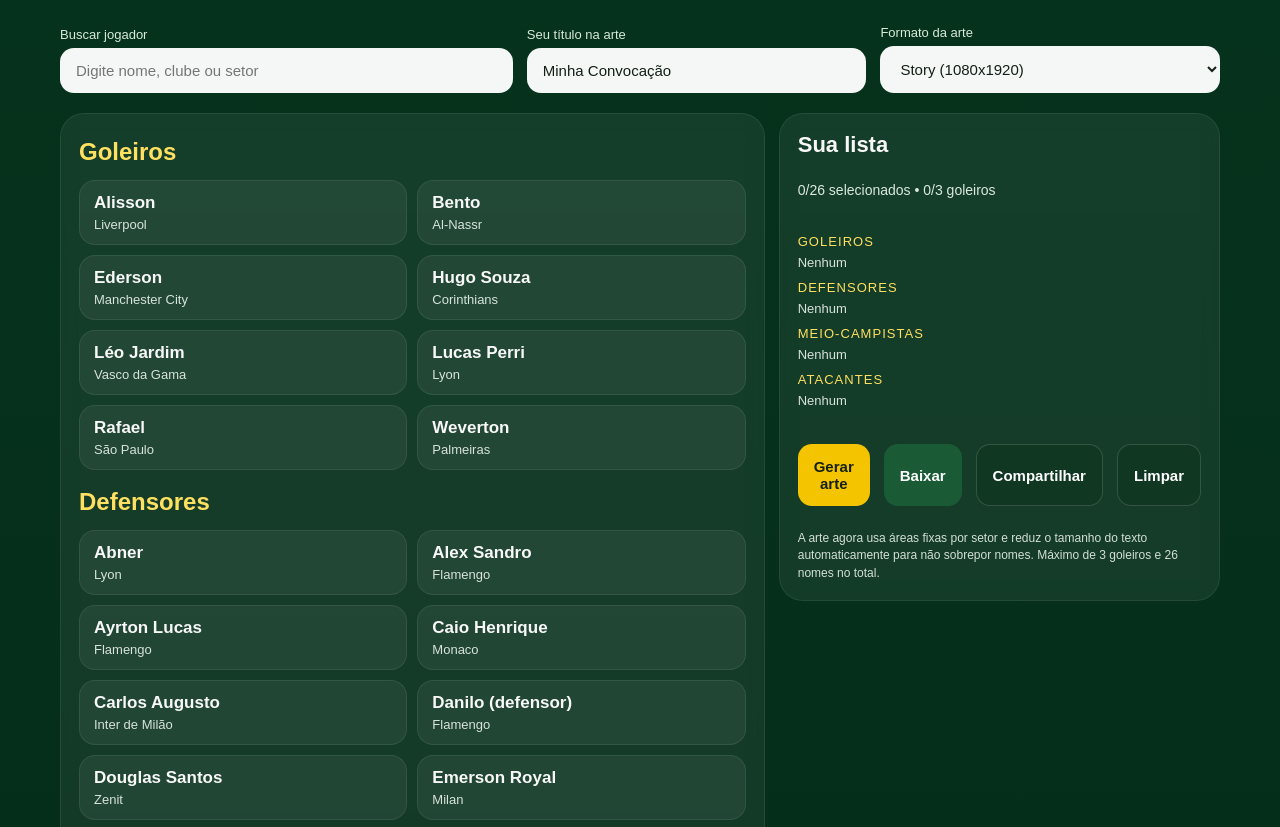
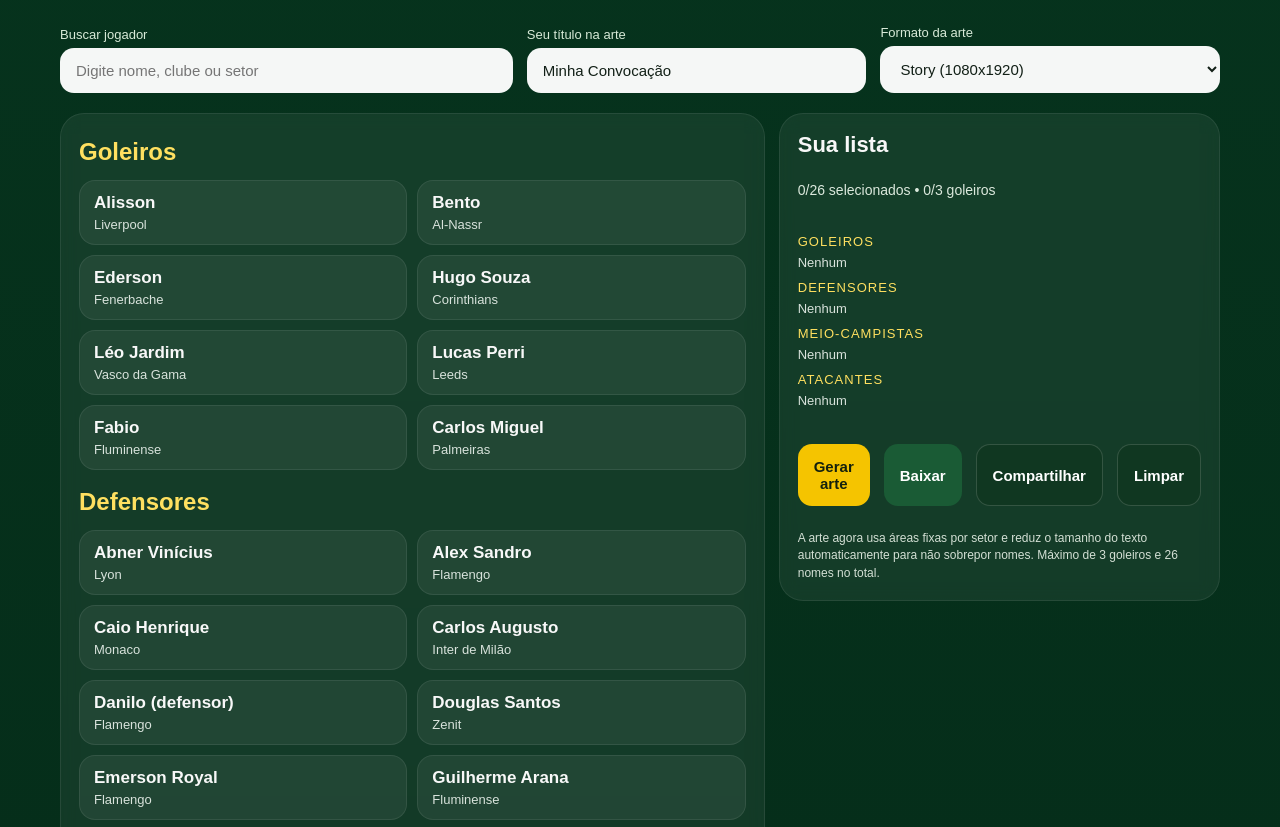
Before and after one commit to matheusrsiqueiracesar-dev/Convoque-sua-Selecao-Brasileira, a plain HTML site: page index.html in a window 1280 px wide. Shown: the part 120-947 px from the top of the page. Drawn offline with Linux system fonts and the light colour scheme.

Commit message:
Update player clubs and site configuration

```diff
--- a/index.html
+++ b/index.html
@@ -59,8 +59,8 @@
   4) Máximo: 26 jogadores selecionados e 3 goleiros.
 */
 const SITE_CONFIG = {
-  siteName: "Monte a sua também",
-  siteUrl: "seu-site-aqui.com",
+  siteName: "Siga-nos no Instagram",
+  siteUrl: "@montesuaselecao",
   pageTitle: "Monte sua Convocação da Seleção",
   subtitle: "Escolha 26 nomes, gere sua arte e compartilhe no WhatsApp, Instagram e Facebook.",
 };
@@ -68,32 +68,31 @@
 const PLAYERS = [
   { name: "Alisson", sector: "Goleiros", club: "Liverpool" },
   { name: "Bento", sector: "Goleiros", club: "Al-Nassr" },
-  { name: "Ederson", sector: "Goleiros", club: "Manchester City" },
+  { name: "Ederson", sector: "Goleiros", club: "Fenerbache" },
   { name: "Hugo Souza", sector: "Goleiros", club: "Corinthians" },
   { name: "Léo Jardim", sector: "Goleiros", club: "Vasco da Gama" },
-  { name: "Lucas Perri", sector: "Goleiros", club: "Lyon" },
-  { name: "Rafael", sector: "Goleiros", club: "São Paulo" },
-  { name: "Weverton", sector: "Goleiros", club: "Palmeiras" },
+  { name: "Lucas Perri", sector: "Goleiros", club: "Leeds" },
+  { name: "Fabio", sector: "Goleiros", club: "Fluminense" },
+  { name: "Carlos Miguel", sector: "Goleiros", club: "Palmeiras" },
 
-  { name: "Abner", sector: "Defensores", club: "Lyon" },
+  { name: "Abner Vinícius", sector: "Defensores", club: "Lyon" },
   { name: "Alex Sandro", sector: "Defensores", club: "Flamengo" },
-  { name: "Ayrton Lucas", sector: "Defensores", club: "Flamengo" },
   { name: "Caio Henrique", sector: "Defensores", club: "Monaco" },
   { name: "Carlos Augusto", sector: "Defensores", club: "Inter de Milão" },
   { name: "Danilo (defensor)", sector: "Defensores", club: "Flamengo" },
   { name: "Douglas Santos", sector: "Defensores", club: "Zenit" },
-  { name: "Emerson Royal", sector: "Defensores", club: "Milan" },
-  { name: "Guilherme Arana", sector: "Defensores", club: "Atlético-MG" },
+  { name: "Emerson Royal", sector: "Defensores", club: "Flamengo" },
+  { name: "Guilherme Arana", sector: "Defensores", club: "Fluminense" },
   { name: "Luciano Juba", sector: "Defensores", club: "Bahia" },
   { name: "Paulo Henrique", sector: "Defensores", club: "Vasco da Gama" },
-  { name: "Renan Lodi", sector: "Defensores", club: "Al-Hilal" },
+  { name: "Renan Lodi", sector: "Defensores", club: "Atlético-MG" },
   { name: "Vanderson", sector: "Defensores", club: "Monaco" },
   { name: "Wendell", sector: "Defensores", club: "São Paulo" },
   { name: "Wesley", sector: "Defensores", club: "Flamengo" },
   { name: "Yan Couto", sector: "Defensores", club: "Borussia Dortmund" },
   { name: "Adryelson", sector: "Defensores", club: "Al-Wasl" },
   { name: "Alexsandro", sector: "Defensores", club: "Lille" },
-  { name: "Beraldo", sector: "Defensores", club: "Paris Saint-Germain" },
+  { name: "Lucas Beraldo", sector: "Defensores", club: "Paris Saint-Germain" },
   { name: "Bremer", sector: "Defensores", club: "Juventus" },
   { name: "Éder Militão", sector: "Defensores", club: "Real Madrid" },
   { name: "Fabrício Bruno", sector: "Defensores", club: "Cruzeiro" },
@@ -105,7 +104,8 @@
   { name: "Murillo", sector: "Defensores", club: "Nottingham Forest" },
   { name: "Murilo", sector: "Defensores", club: "Palmeiras" },
   { name: "Nino", sector: "Defensores", club: "Zenit" },
-  { name: "Vitor Reis", sector: "Defensores", club: "Manchester City" },
+  { name: "Vitor Reis", sector: "Defensores", club: "Girona" },
+  { name: "Thiago Silva", sector: "Defensores", club: "Porto" },
 
   { name: "Andreas Pereira", sector: "Meio-campistas", club: "Palmeiras" },
   { name: "Andrey Santos", sector: "Meio-campistas", club: "Chelsea" },
@@ -113,25 +113,23 @@
   { name: "Bruno Guimarães", sector: "Meio-campistas", club: "Newcastle" },
   { name: "Casemiro", sector: "Meio-campistas", club: "Manchester United" },
   { name: "Danilo (meio-campista)", sector: "Meio-campistas", club: "Botafogo" },
-  { name: "Douglas Luiz", sector: "Meio-campistas", club: "Juventus" },
+  { name: "Douglas Luiz", sector: "Meio-campistas", club: "Aston Villa" },
   { name: "Éderson", sector: "Meio-campistas", club: "Atalanta" },
   { name: "Fabinho", sector: "Meio-campistas", club: "Al-Ittihad" },
   { name: "Gabriel Sara", sector: "Meio-campistas", club: "Galatasaray" },
-  { name: "Gerson", sector: "Meio-campistas", club: "Flamengo" },
+  { name: "Gerson", sector: "Meio-campistas", club: "Cruzeiro" },
   { name: "Jean Lucas", sector: "Meio-campistas", club: "Bahia" },
   { name: "Joelinton", sector: "Meio-campistas", club: "Newcastle" },
   { name: "João Gomes", sector: "Meio-campistas", club: "Wolverhampton" },
   { name: "Lucas Paquetá", sector: "Meio-campistas", club: "Flamengo" },
   { name: "Neymar", sector: "Meio-campistas", club: "Santos" },
-  { name: "Pablo Maia", sector: "Meio-campistas", club: "São Paulo" },
   { name: "Pepê", sector: "Meio-campistas", club: "Porto" },
-  { name: "Raphael Veiga", sector: "Meio-campistas", club: "Palmeiras" },
-  { name: "Savinho", sector: "Meio-campistas", club: "Manchester City" },
-  { name: "Vitinho", sector: "Meio-campistas", club: "Internacional" },
+  { name: "Raphael Veiga", sector: "Meio-campistas", club: "América MX" },
+  { name: "Matheus Pereira", sector: "Meio-campistas", club: "Cruzeiro" },
 
   { name: "Antony", sector: "Atacantes", club: "Real Betis" },
   { name: "David Neres", sector: "Atacantes", club: "Napoli" },
-  { name: "Endrick", sector: "Atacantes", club: "Real Madrid" },
+  { name: "Endrick", sector: "Atacantes", club: "Lyon" },
   { name: "Estevão", sector: "Atacantes", club: "Chelsea" },
   { name: "Evanilson", sector: "Atacantes", club: "Bournemouth" },
   { name: "Gabriel Jesus", sector: "Atacantes", club: "Arsenal" },
@@ -142,15 +140,15 @@
   { name: "Kaio Jorge", sector: "Atacantes", club: "Cruzeiro" },
   { name: "Luiz Henrique", sector: "Atacantes", club: "Zenit" },
   { name: "Matheus Cunha", sector: "Atacantes", club: "Manchester United" },
-  { name: "Paulinho", sector: "Atacantes", club: "Palmeiras" },
   { name: "Pedro", sector: "Atacantes", club: "Flamengo" },
   { name: "Raphinha", sector: "Atacantes", club: "Barcelona" },
-  { name: "Rayan", sector: "Atacantes", club: "Vasco da Gama" },
+  { name: "Yuri Alberto", sector: "Atacantes", club: "Corinthians" },
+  { name: "Rayan", sector: "Atacantes", club: "Bournemouth" },
   { name: "Richarlison", sector: "Atacantes", club: "Tottenham" },
-  { name: "Rodrygo", sector: "Atacantes", club: "Real Madrid" },
-  { name: "Samuel Lino", sector: "Atacantes", club: "Atlético de Madrid" },
-  { name: "Vini Jr.", sector: "Atacantes", club: "Real Madrid" },
+  { name: "Samuel Lino", sector: "Atacantes", club: "Flamengo" },
+  { name: "Vini Jr", sector: "Atacantes", club: "Real Madrid" },
   { name: "Vitor Roque", sector: "Atacantes", club: "Palmeiras" },
+  { name: "Savinho", sector: "Atacantes", club: "Manchester City" },
 ];
 
 const THEMES = [
@@ -175,8 +173,7 @@
     <div class="panel"><div id="playersRoot"></div></div>
     <div class="summary panel"><h3>Sua lista</h3><div class="count" id="countLabel">0/26 selecionados • 0/3 goleiros</div><div id="selectedRoot"></div><div class="export-actions"><button id="generateBtn">Gerar arte</button><button class="secondary" id="downloadBtn">Baixar</button><button class="ghost" id="shareBtn">Compartilhar</button><button class="ghost" id="clearBtn">Limpar</button></div><div class="note">A arte agora usa áreas fixas por setor e reduz o tamanho do texto automaticamente para não sobrepor nomes. Máximo de 3 goleiros e 26 nomes no total.</div></div>
   </div>
-  <div class="preview-box"><div class="mini-preview"><strong>Preview da arte</strong><canvas id="previewCanvas"></canvas></div><div class="panel manual"><h3>Como editar manualmente</h3><div>Abra o arquivo <code>index.html</code> em qualquer editor de texto.</div><div>Procure <code>const PLAYERS = [</code> para trocar clube, nome ou adicionar jogadores.</div><div>Exemplo: <code>{ name: "NOME", sector: "Atacantes", club: "CLUBE" },</code></div><div style="margin-top:8px">Também dá para editar o nome do site e texto do topo em <code>const SITE_CONFIG</code>.</div></div></div>
-</div>
+  <div class="preview-box"><div class="mini-preview"><strong>Preview da arte</strong><canvas id="previewCanvas"></canvas></div><div class="panel manual"><h3></div>
 <script>
 const sectors = ["Goleiros","Defensores","Meio-campistas","Atacantes"];
 let selected = [];
```
